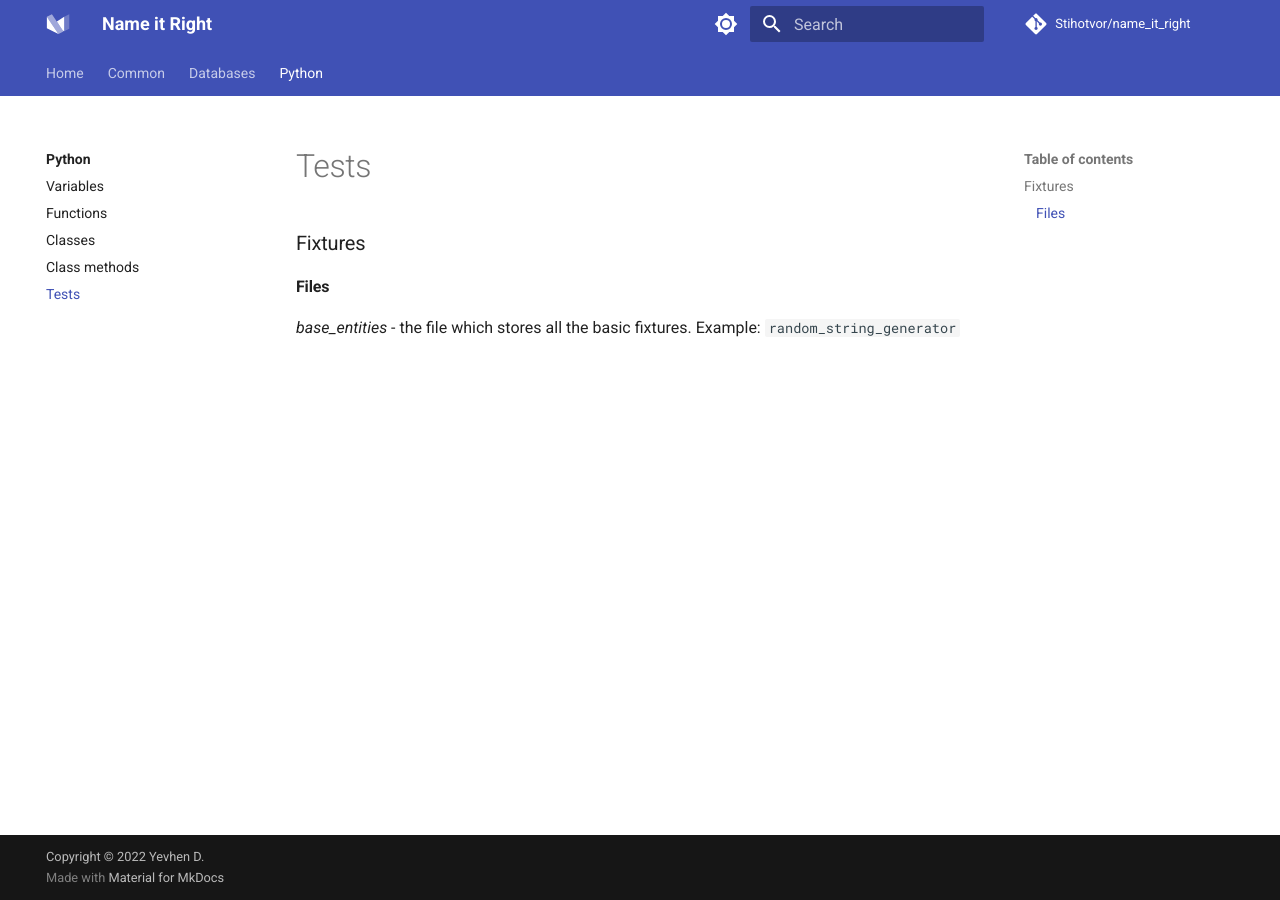
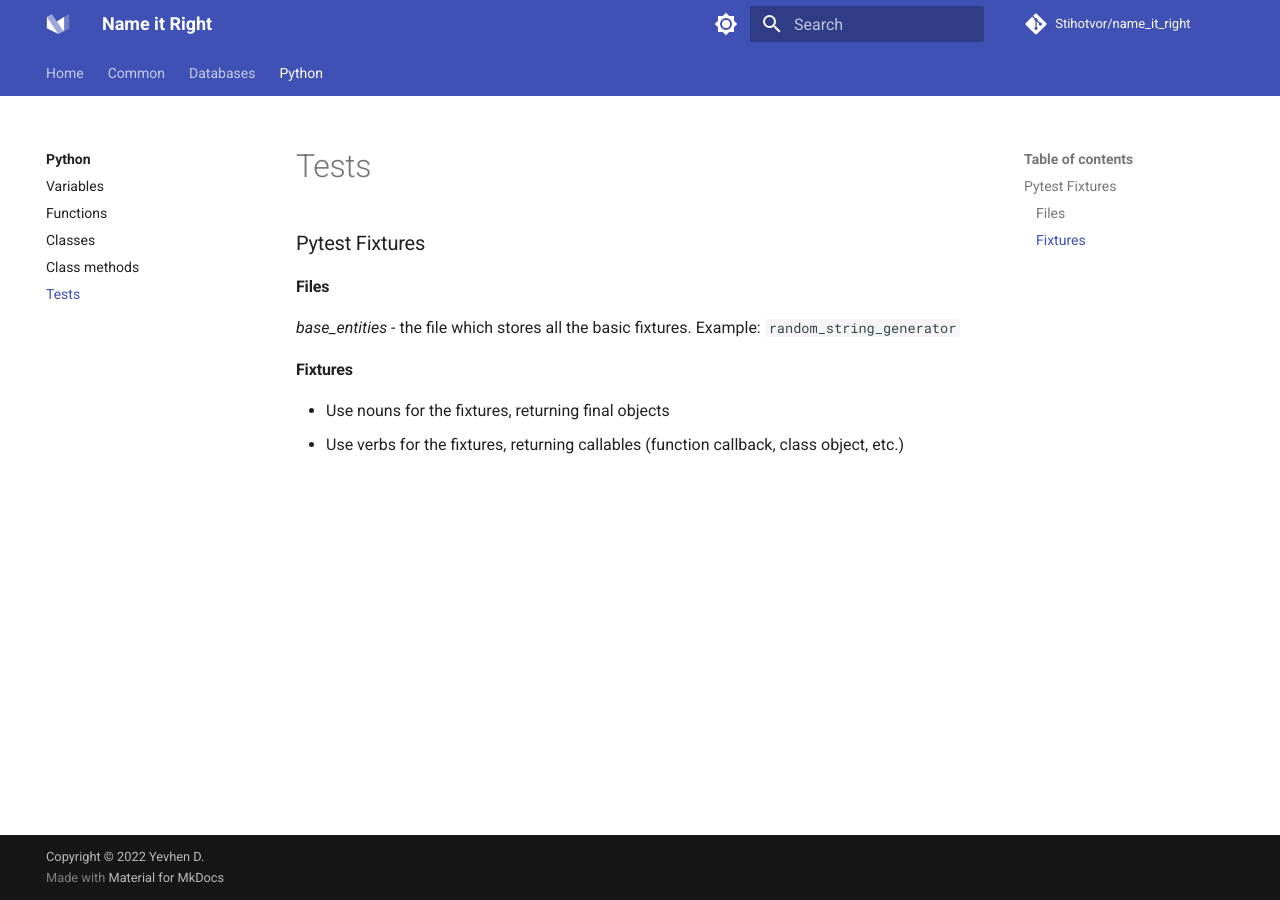
Before and after one commit to Stihotvor/name_it_right, an MkDocs documentation site: the page built from docs/python/tests.md, in a window 1280 px wide. Built offline with MkDocs 1.6.1 and Material for MkDocs 9.7.7, drawn with Linux system fonts in a browser that asks for light colours; comment, search, counter and statistics services are not loaded.

Commit message:
Fixtures

```diff
--- a/docs/python/tests.md
+++ b/docs/python/tests.md
@@ -1,3 +1,7 @@
-### Fixtures
+### Pytest Fixtures
 #### Files
 *base_entities* - the file which stores all the basic fixtures. Example: `random_string_generator`
+
+#### Fixtures
+ - Use nouns for the fixtures, returning final objects
+ - Use verbs for the fixtures, returning callables (function callback, class object, etc.)
```
